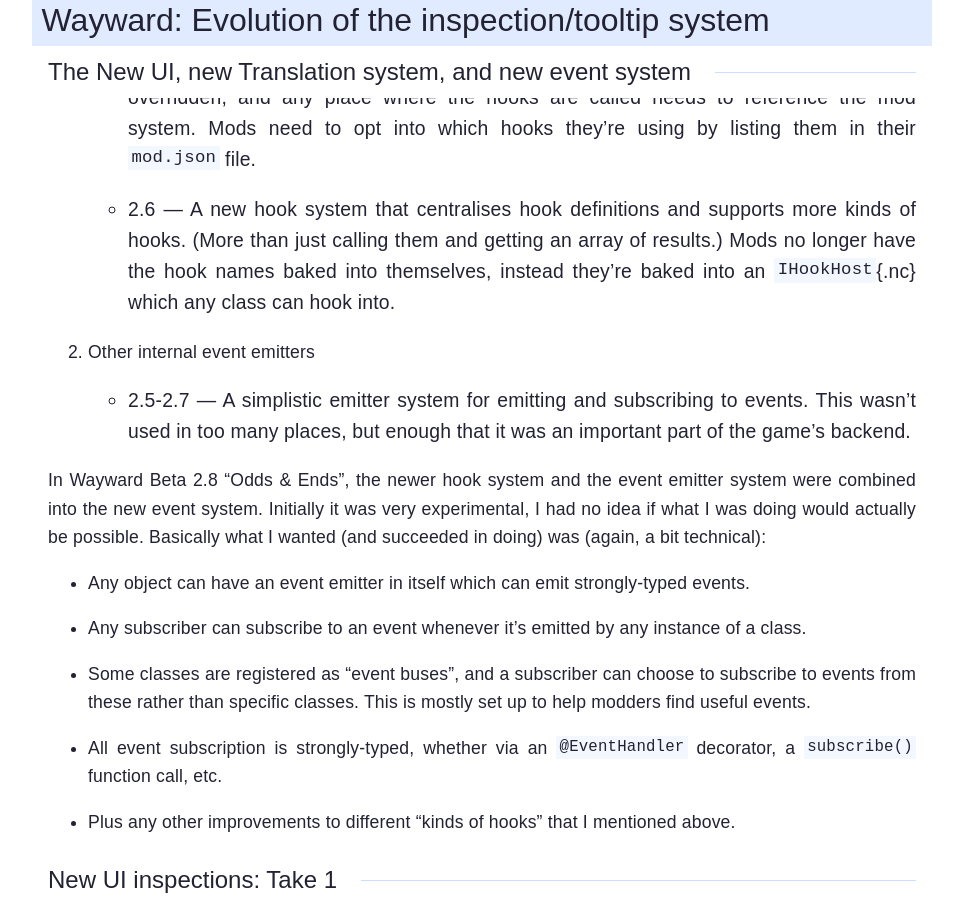
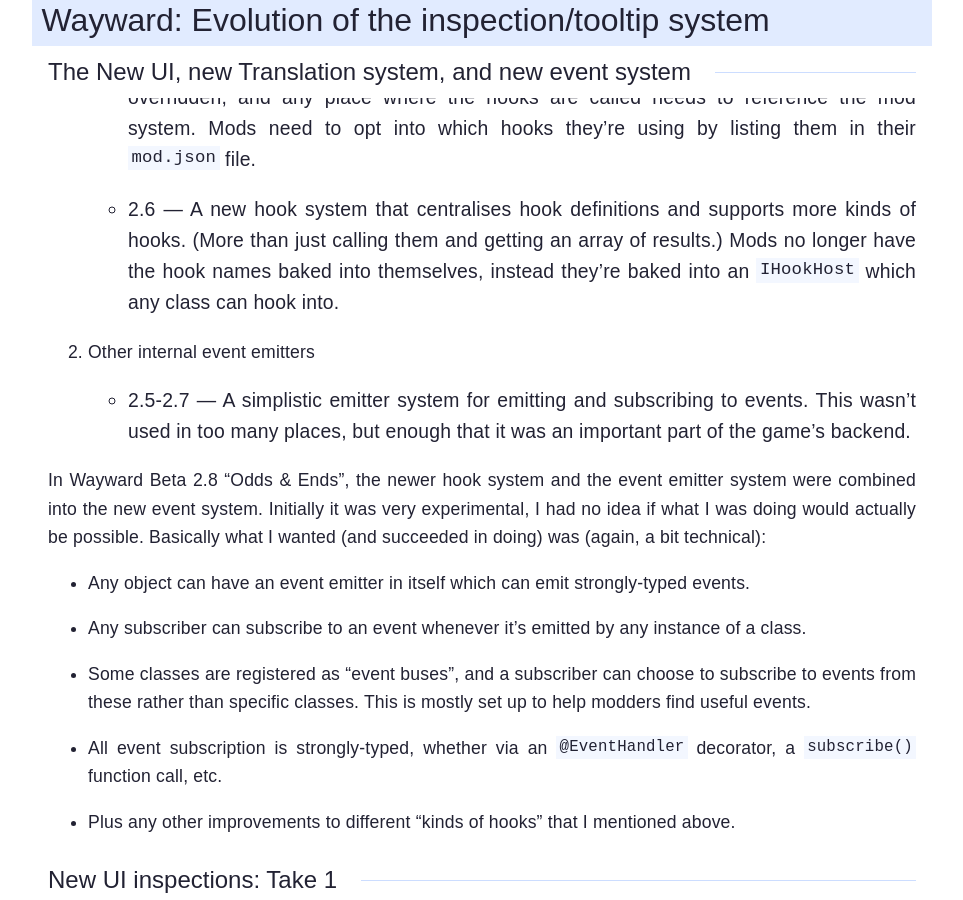
Before and after one commit to ChiriVulpes/chirivulpes.github.io, a Jekyll site: the page built from _collections/_blog/2021-01-26-wayward-dev-inspection-system.md, in a window 1280 px wide and 900 px high, scrolled down 2370 px. Shown: the whole window, without its empty margins (32-995 px from the left). Built offline with Jekyll 4.4.1, drawn with Linux system fonts in a browser that asks for light colours; some web fonts are replaced.

```diff
--- a/_collections/_blog/2021-01-26-wayward-dev-inspection-system.md
+++ b/_collections/_blog/2021-01-26-wayward-dev-inspection-system.md
@@ -47,7 +47,7 @@ One impact that this system had on the existing tooltips is that a lot of them w
 Wayward's event systems have gone through a few iterations:
 1. Hooks
 	- 2.0-2.5 — A hook system where mod classes contain hardcoded hook names that can be overridden, and any place where the hooks are called needs to reference the mod system. Mods need to opt into which hooks they're using by listing them in their `mod.json` file.
-	- 2.6 — A new hook system that centralises hook definitions and supports more kinds of hooks. (More than just calling them and getting an array of results.) Mods no longer have the hook names baked into themselves, instead they're baked into an `IHookHost`{.nc} which any class can hook into.
+	- 2.6 — A new hook system that centralises hook definitions and supports more kinds of hooks. (More than just calling them and getting an array of results.) Mods no longer have the hook names baked into themselves, instead they're baked into an `IHookHost`{:.nc} which any class can hook into.
 2. Other internal event emitters
 	- 2.5-2.7 — A simplistic emitter system for emitting and subscribing to events. This wasn't used in too many places, but enough that it was an important part of the game's backend.
 
```
